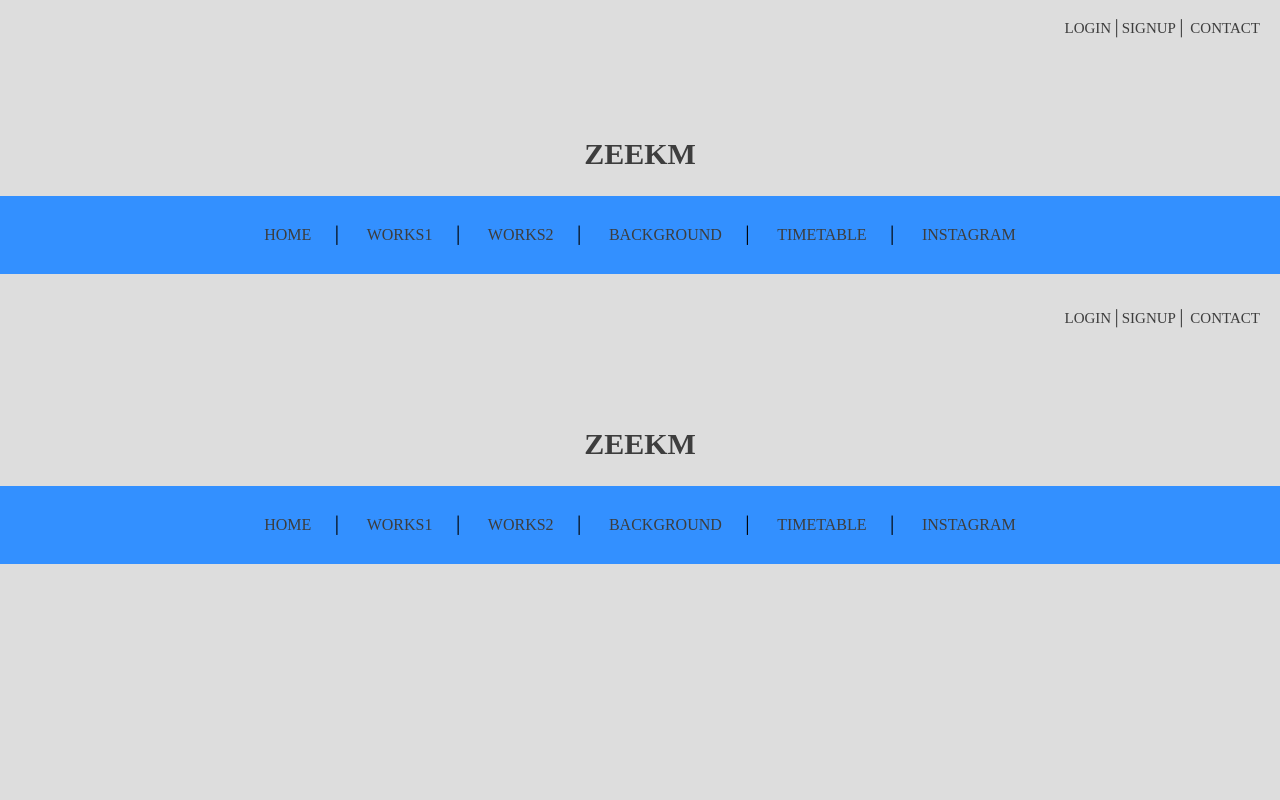
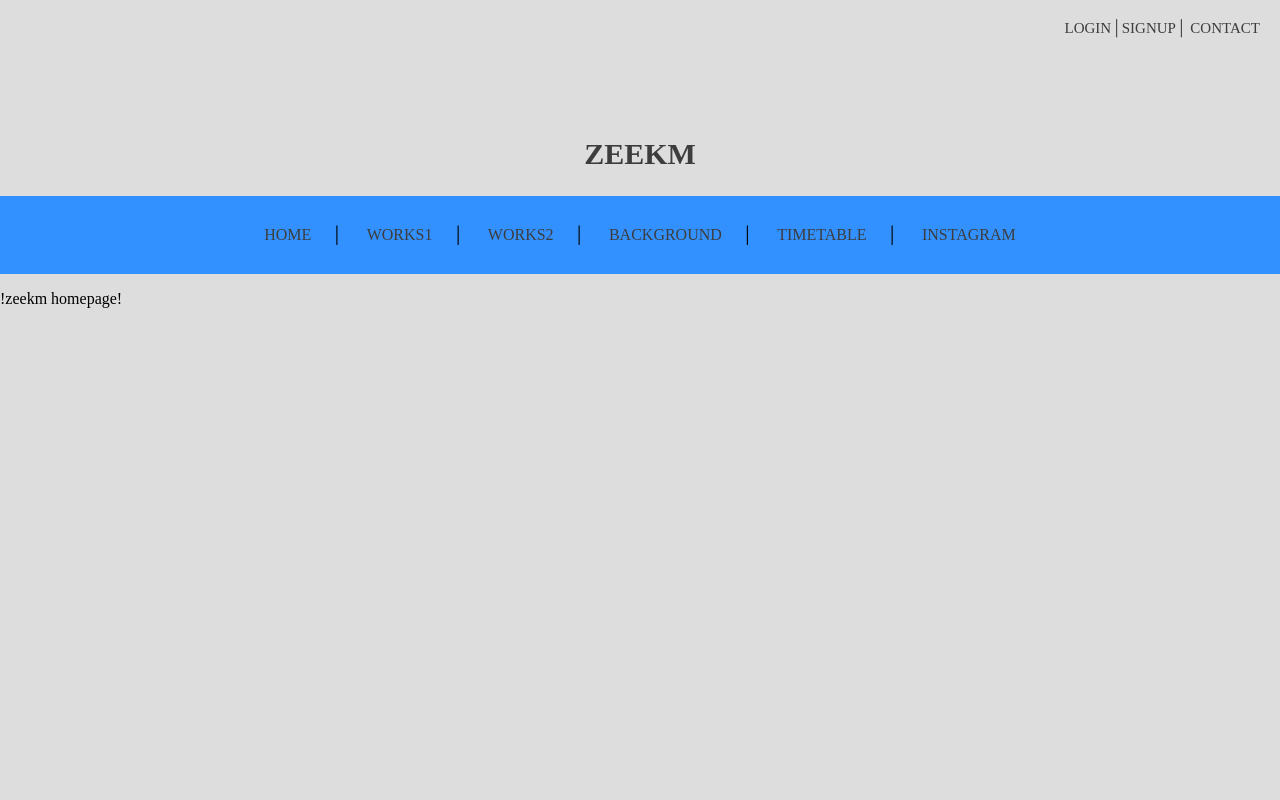
Before and after one commit to kth8961-naver-com/kth8961-naver-com, a plain HTML site: page index.html in a window 1280 px wide. Shown: the top 800 px of the page. Drawn offline with Linux system fonts and the light colour scheme.

Commit message:
Update index.html

```diff
--- a/index.html
+++ b/index.html
@@ -81,7 +81,7 @@ a {
     <p/>
     <!--아이프레임 영역-->
     <div id='iframe'>
-    <iframe src="index.html" width="100%" height="1300" name="if_a" frameborder="0"
+    <iframe src="basic.html" width="100%" height="1300" name="if_a" frameborder="0"
           framespacing="0" marginheight="0" marginwidth="0" vspace="0" scrolling="no"></iframe>
   </div>
 <hr size="1" align="center" width=90% noshade="noshade"></hr>
```
